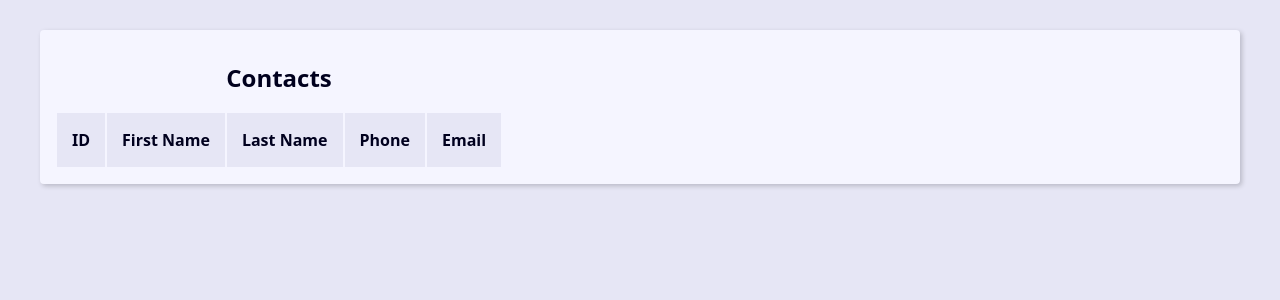
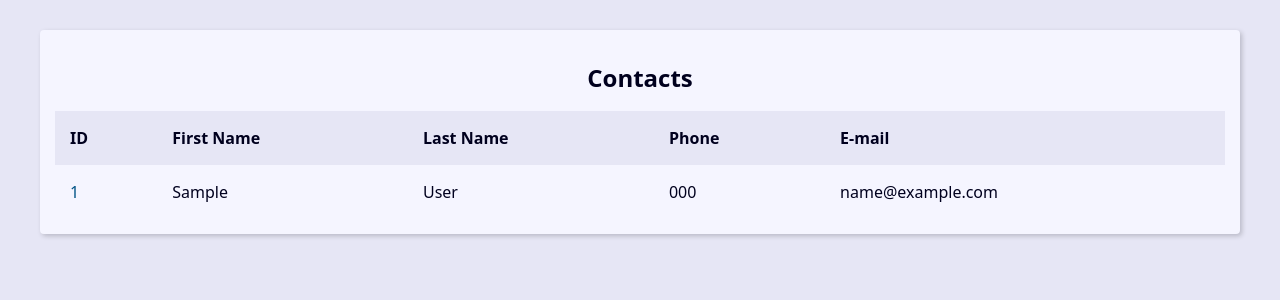
Before and after one commit to AndreLucenaJr/Agenda_Django, a Django app: page / in a window 1280 px wide. Shown: the top 300 px of the page. Run offline with Django 4.2, Linux system fonts and the light colour scheme; tables that the repository leaves empty hold one stand-in row (values such as "Sample post"); lists and menus that the app fills with data are empty.

Commit message:
add single contact

```diff
--- a/contact/admin.py
+++ b/contact/admin.py
@@ -5,13 +5,13 @@ from contact import models
 
 @admin.register(models.Contact)
 class ContactAdmin(admin.ModelAdmin):
-    list_display = 'id','first_name', 'last_name','phone',
+    list_display = 'id','first_name', 'last_name','phone', 'show',
     ordering = '-id',
     list_filter = ('created_date'),
     search_fields = 'id', 'first_name', 'last_name',
-    list_per_page = 1
+    list_per_page = 10
     list_max_show_all = 200
-    list_editable = 'first_name', 'last_name',
+    list_editable = 'first_name', 'last_name', 'show',
     list_display_links = 'id', 'phone',
 
 
--- a/contact/templates/contact/index.html
+++ b/contact/templates/contact/index.html
@@ -1,22 +1,45 @@
-{% extends "global/base.html" %}
+{% extends 'global/base.html' %}
 
 {% block content %}
-   <div class="responsible-table">
-        <table class="contact-table">
-            <caption class="table-caption">
+  <div class="responsive-table">
+    <table class="contacts-table">
+      <caption class="table-caption ">
         Contacts
       </caption>
+
       <thead>
         <tr class="table-row table-row-header">
           <th class="table-header">ID</th>
           <th class="table-header">First Name</th>
           <th class="table-header">Last Name</th>
           <th class="table-header">Phone</th>
-                    <th class="table-header">Email</th>
+          <th class="table-header">E-mail</th>
         </tr>
+      </thead>
 
-            </thead>
+      <tbody>
+        {% for contact in contacts %}
+          <tr class="table-row">
+            <td class="table-cel">
+              <a class="table-link" href="#">
+                {{ contact.id }}
+              </a>
+            </td>
+            <td class="table-cel">
+              {{ contact.first_name }}
+            </td>
+            <td class="table-cel">
+              {{ contact.last_name }}
+            </td>
+            <td class="table-cel">
+              {{ contact.phone }}
+            </td>
+            <td class="table-cel">
+              {{ contact.email }}
+            </td>
+          </tr>
+        {% endfor %}
+      </tbody>
     </table>
   </div>
-
 {% endblock content %}
--- a/contact/urls.py
+++ b/contact/urls.py
@@ -2,5 +2,6 @@ from django.urls import path
 from contact import views
 
 urlpatterns = [
-    path('', views.index, name='index')
+    path('<int:contact_id>/', views.contact, name='contact'),
+    path('', views.index, name='index'),
 ]
--- a/contact/views/contact_views.py
+++ b/contact/views/contact_views.py
@@ -2,7 +2,8 @@ from django.shortcuts import render
 from contact.models import Contact
 
 def index(request):
-    contacts = Contact.objects.all()
+    contacts = Contact.objects.filter(show=True).order_by('-id')[0:20]
+
 
     context = {
         'contacts': contacts,
@@ -12,3 +13,18 @@ def index(request):
         'contact/index.html',
         context,
     )
+
+
+
+def contact(request, contact_id):
+    single_contact = Contact.objects.get(pk=contact_id)
+
+
+    context = {
+        'contact': single_contact,
+    }
+    return render(
+        request,
+        'contact/contact.html',
+        context,
+    )
```
Also changed, not shown: contact/templates/contact/contact.html (added, +16 -0 lines). Lines whose indentation alone changed are shown as unchanged.
